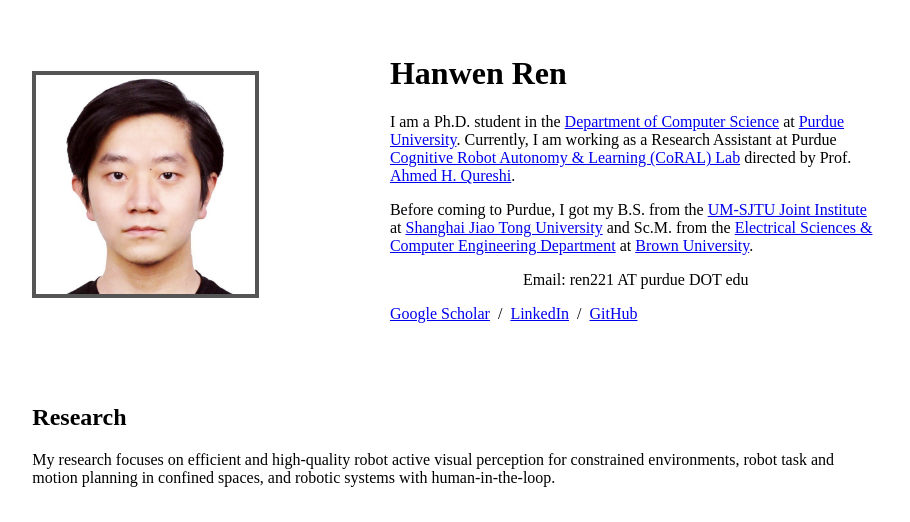
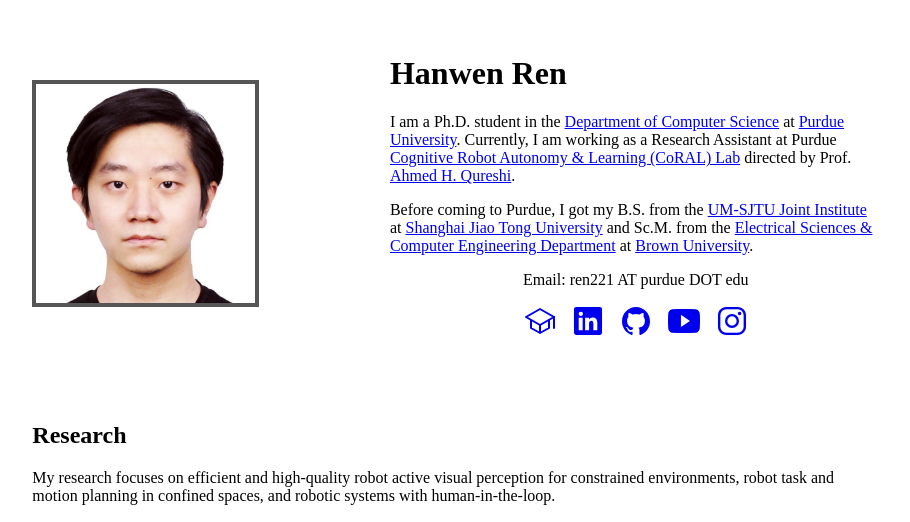
Before and after one commit to xxxxhrxxxx/xxxxhrxxxx.github.io, a plain HTML site: page index.html in a window 1280 px wide. Shown: the top 522 px of the page, without its empty margins (183-1093 px from the left). Drawn offline with nearby package versions, Linux system fonts and the light colour scheme.

Commit message:
add icons

```diff
--- a/index.html
+++ b/index.html
@@ -24,8 +24,19 @@
 		margin-left:auto;
 		margin-right:auto;
 	}
+
+	.social-icon {
+		color: #aaaaaa;
+		transition: color 0.2s;
+	}
+
+	.social-icon:hover {
+		color:#333333;
+	}
 </style>
 <body>
+	<script type="module" src="https://unpkg.com/ionicons@7.1.0/dist/ionicons/ionicons.esm.js"></script>
+	<script nomodule src="https://unpkg.com/ionicons@7.1.0/dist/ionicons/ionicons.js"></script>
 	<head>
 		<title> HR </title>
 		<link rel="apple-touch-icon" sizes="180x180" href="/apple-touch-icon.png">
@@ -57,12 +68,16 @@
 				</p>
 				<p style="text-align:center">
 					Email: ren221 AT purdue DOT edu
-				<p>
-					<a href="https://google.com">Google Scholar</a>
-					&nbsp;/&nbsp;
-					<a href="https://google.com">LinkedIn</a>
-					&nbsp;/&nbsp;
-					<a href="https://google.com">GitHub</a>
+				<p style="text-align:center">
+					<a href="https://google.com" target='_blank'><ion-icon size="large" name="school-outline"></ion-icon></a>
+					&nbsp;&nbsp;
+					<a href="https://google.com" target='_blank'><ion-icon size="large" name="logo-linkedin"></ion-icon></a>
+					&nbsp;&nbsp;
+					<a href="https://google.com" target='_blank'><ion-icon size="large" name="logo-github"></ion-icon></a>
+					&nbsp;&nbsp;
+					<a href="https://google.com" target='_blank'><ion-icon size="large" name="logo-youtube"></ion-icon></a>
+					&nbsp;&nbsp;
+					<a href="https://google.com" target='_blank'><ion-icon size="large" name="logo-instagram"></ion-icon></a>
 			</td>
 		</tr>
 	</table>
```
